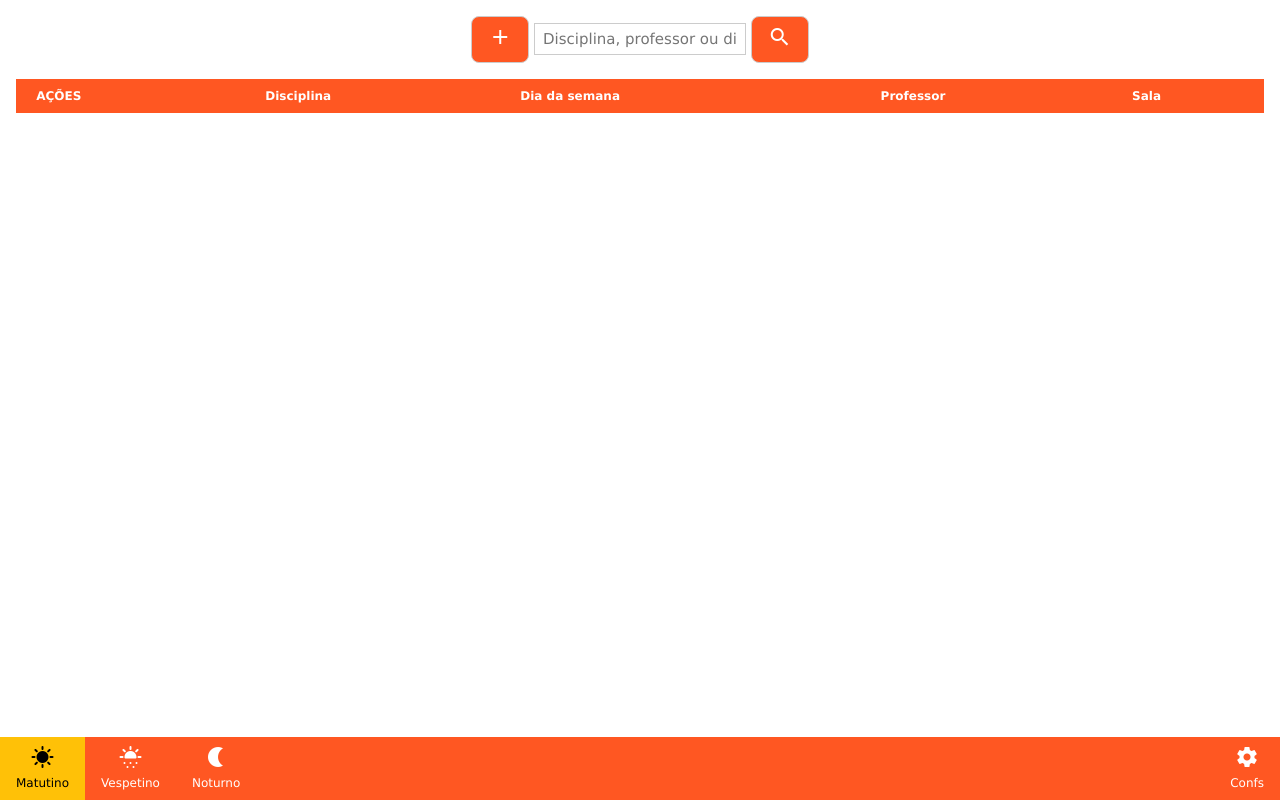
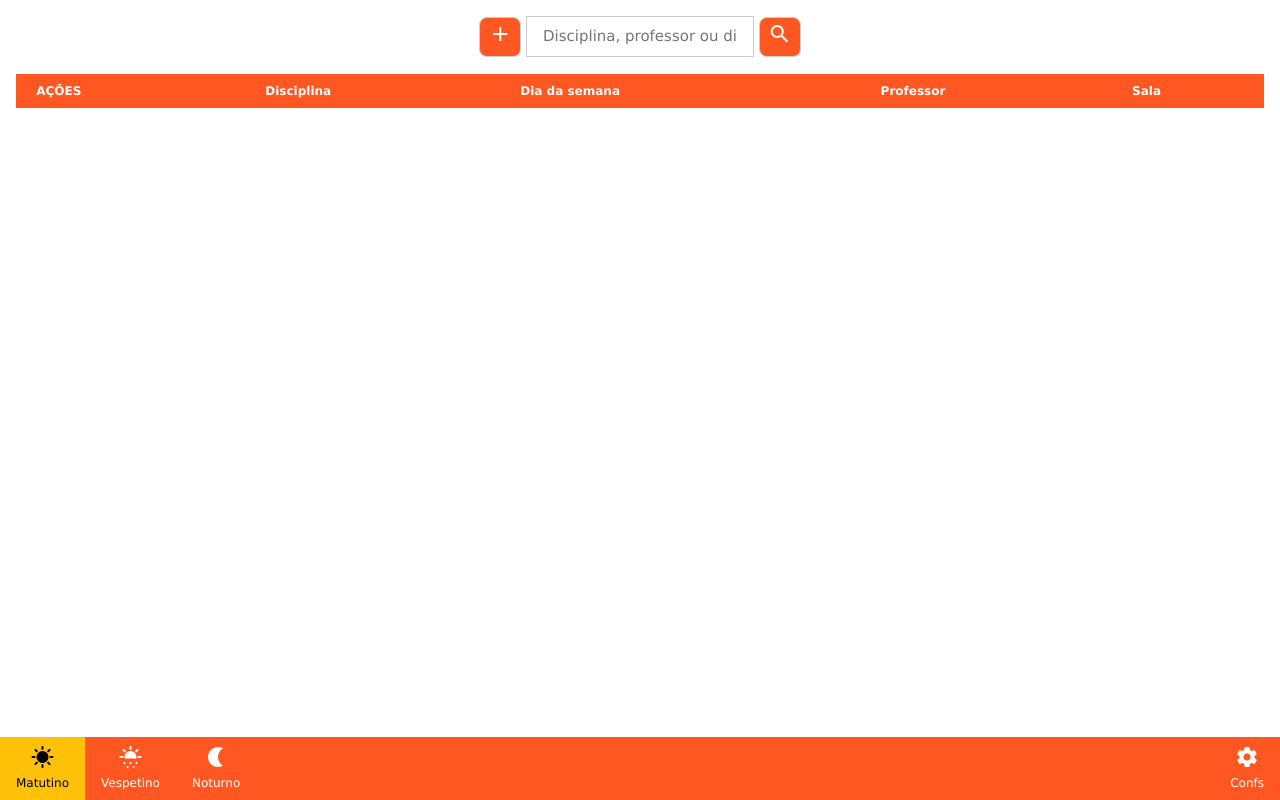
Before and after one commit to wagnerlberto/front-adm-ensalamento, a plain HTML site: page matutino.html in a window 1280 px wide. Drawn offline with nearby package versions, Linux system fonts and the light colour scheme.

Commit message:
Alteração da fonte dos ícones dos botões da barra de pesquisa para material design, diminuindo-os.

```diff
--- a/matutino.html
+++ b/matutino.html
@@ -23,12 +23,12 @@
   <main>
     <!-- Barra de ferramentas superior -->
     <section class="w3-panel w3-center">
-      <a id="btn-adicionar" class="w3-button w3-deep-orange w3-border w3-hover-orange w3-round-large w3-small" href="#"
+      <a id="btn-adicionar" class="w3-button w3-deep-orange w3-border w3-hover-orange w3-round-large w3-padding-small" href="#"
       onclick="document.getElementById('formulario').style.display='block'"><i
       class="material-icons">add</i></a>
-      <input id="pesquisa" class="w3-border w3-padding-small" type="text" name="pesquisa"
+      <input id="pesquisa" class="w3-border w3-padding" type="text" name="pesquisa"
         placeholder="Disciplina, professor ou dia da semana">
-      <a id="btn-pesquisar" class="w3-button w3-deep-orange w3-border w3-hover-orange w3-round-large w3-small" href="#"
+      <a id="btn-pesquisar" class="w3-button w3-deep-orange w3-border w3-hover-orange w3-round-large w3-padding-small" href="#"
         onclick=""><i
         class="material-icons">search</i></a>
     </section>
```
